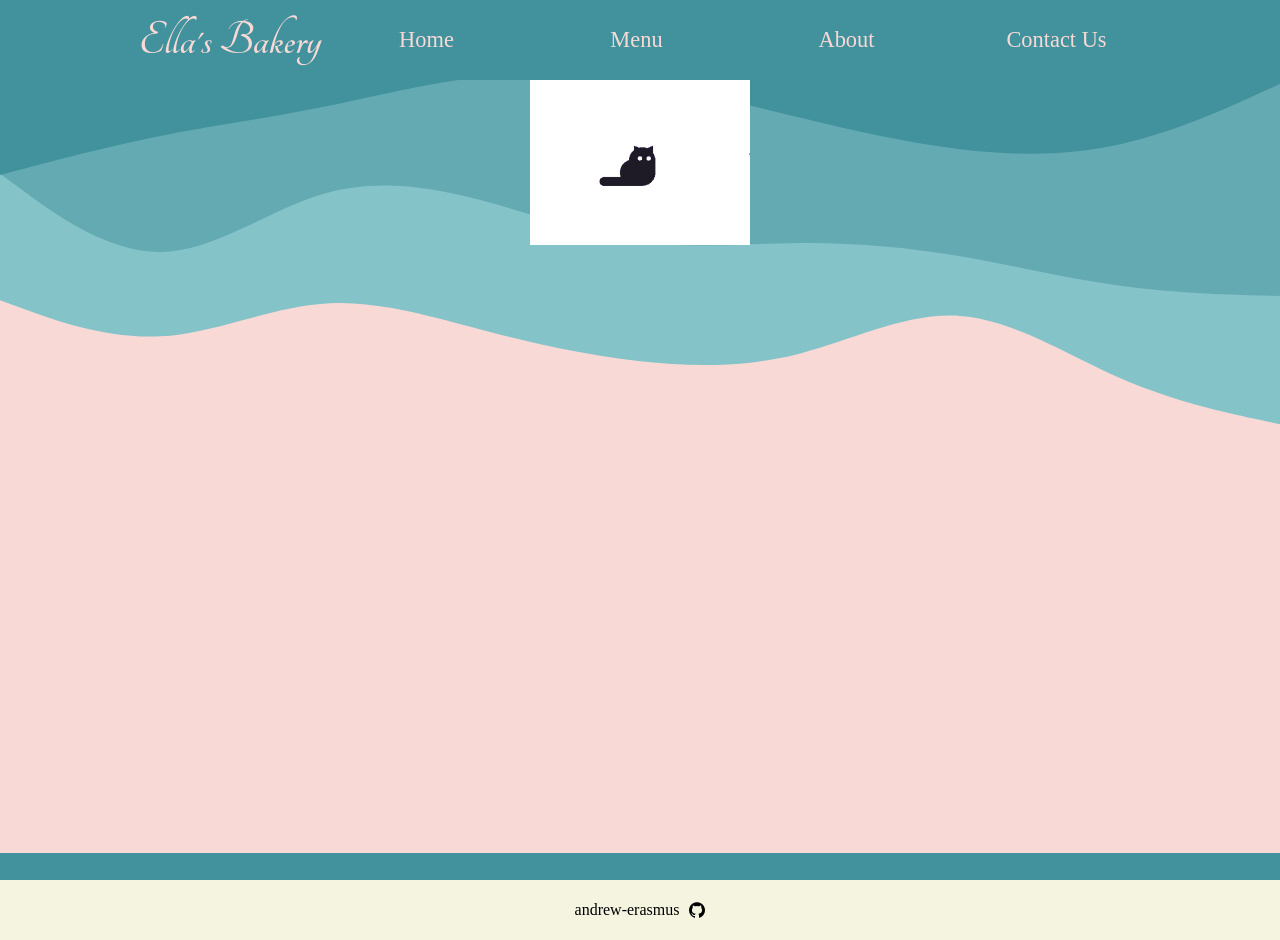
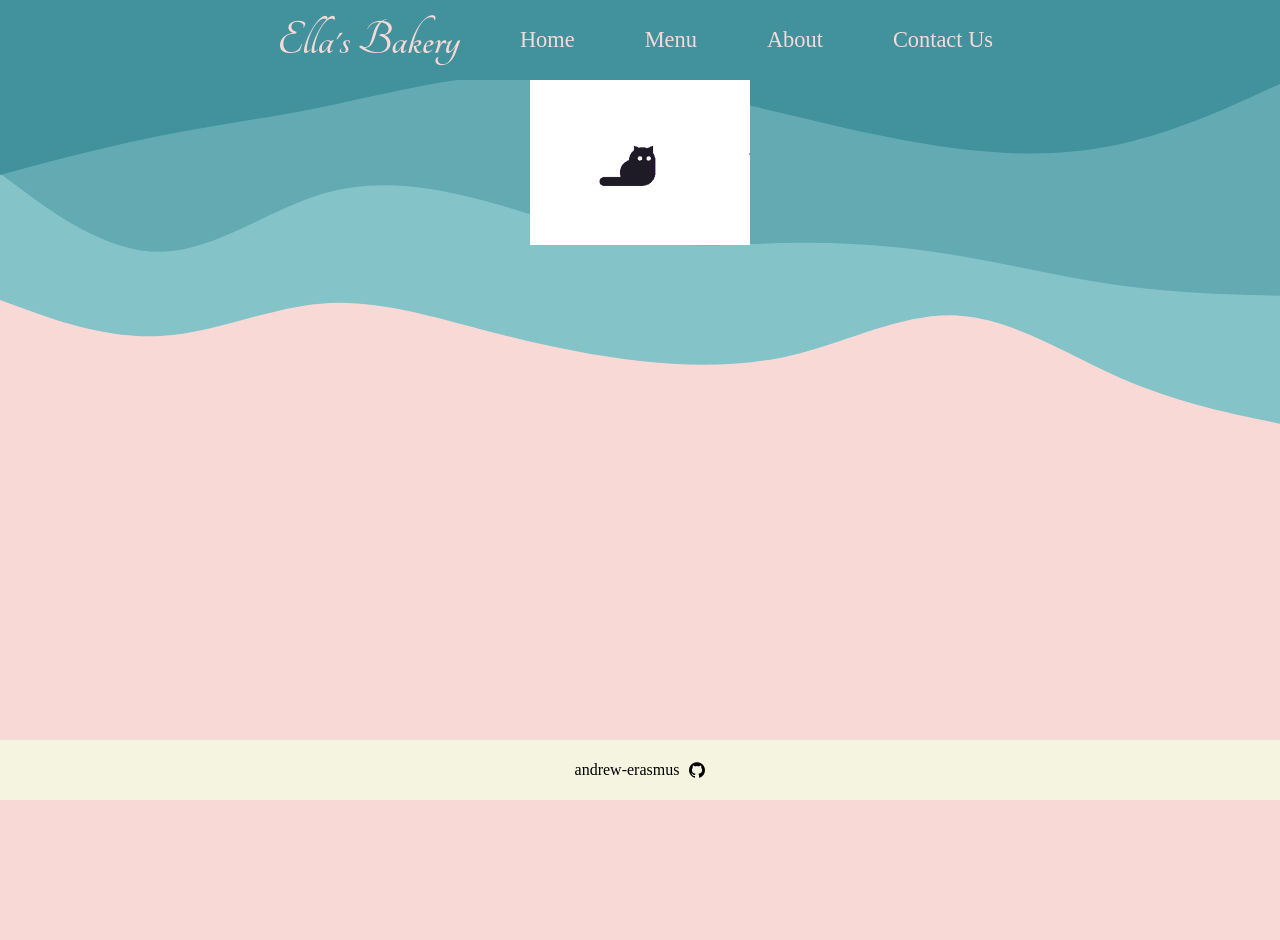
Before and after one commit to andrew-erasmus/restaurant-page, a website built with webpack: page src/menu.html in a window 1280 px wide. After the commit the page ends 800 px from the top, so only its background shows below. Built offline with nearby package versions, Linux system fonts and the light colour scheme; a web font is replaced by a local one.

Commit message:
Fix footer layout styling

```diff
--- a/src/menu.html
+++ b/src/menu.html
@@ -10,14 +10,33 @@
     <header>
         <h1 id="heading">Ella's Bakery</h1>
         <!-- change these so that on click populates the content div -->
-        <a href="./index.html"><nav>Home</nav></a>
-        <nav>Menu</nav>
-        <nav>About</nav>
-        <nav>Contact Us</nav>
+        <a href="./index.html"><svg width="20px" height="20px" viewBox="0 0 16 16" fill="none" xmlns="http://www.w3.org/2000/svg">
+            <path d="M1 6V15H6V11C6 9.89543 6.89543 9 8 9C9.10457 9 10 9.89543 10 11V15H15V6L8 0L1 6Z" fill="#f8d9d6"/>
+            </svg><nav id="home-nav">Home</nav></a>
+        <a href="./menu.html"><svg width="30px" height="30px" viewBox="0 0 24 24" fill="none" xmlns="http://www.w3.org/2000/svg">
+            <path d="M4 12H20M4 8H20M4 16H12" stroke="#f8d9d6" stroke-width="2" stroke-linecap="round" stroke-linejoin="round"/>
+            </svg><nav id="menu-nav">Menu</nav></a>
+        <a href="./index.html"><svg width="20px" height="20px" viewBox="0 0 512 512" version="1.1" xmlns="http://www.w3.org/2000/svg" xmlns:xlink="http://www.w3.org/1999/xlink">
+            <title>About</title>
+            <g id="Page-1" stroke="none" stroke-width="1" fill="none" fill-rule="evenodd">
+                <g id="about-white" fill="#f8d9d6" transform="translate(42.666667, 42.666667)">
+                    <path d="M213.333333,3.55271368e-14 C95.51296,3.55271368e-14 3.55271368e-14,95.51168 3.55271368e-14,213.333333 C3.55271368e-14,331.153707 95.51296,426.666667 213.333333,426.666667 C331.154987,426.666667 426.666667,331.153707 426.666667,213.333333 C426.666667,95.51168 331.154987,3.55271368e-14 213.333333,3.55271368e-14 Z M213.333333,384 C119.227947,384 42.6666667,307.43872 42.6666667,213.333333 C42.6666667,119.227947 119.227947,42.6666667 213.333333,42.6666667 C307.44,42.6666667 384,119.227947 384,213.333333 C384,307.43872 307.44,384 213.333333,384 Z M240.04672,128 C240.04672,143.46752 228.785067,154.666667 213.55008,154.666667 C197.698773,154.666667 186.713387,143.46752 186.713387,127.704107 C186.713387,112.5536 197.99616,101.333333 213.55008,101.333333 C228.785067,101.333333 240.04672,112.5536 240.04672,128 Z M192.04672,192 L234.713387,192 L234.713387,320 L192.04672,320 L192.04672,192 Z" id="Shape"></path>
+                </g>
+            </g>
+        </svg><nav id="about-nav">About</nav></a>
+        <a href="./index.html"><svg width="22px" height="20px" viewBox="0 0 24 24" xmlns="http://www.w3.org/2000/svg">
+            <defs>
+                <style>.cls-1{fill:none;stroke:#f8d9d6;stroke-linecap:round;stroke-linejoin:round;stroke-width:1.5px;}</style>
+            </defs>
+            <g id="ic-contact-phone-time">
+                <path class="cls-1" d="M15.67,22.42,18.06,20a2,2,0,0,0,0-2.83L16.7,15.84a2,2,0,0,0-2.83,0l-.9.9h0A16.49,16.49,0,0,1,7.32,11.1l0,0,.9-.9a2,2,0,0,0,0-2.83L6.87,6A2,2,0,0,0,4,6L1.65,8.4a1,1,0,0,0-.13,1.26h0A46.26,46.26,0,0,0,14.41,22.55h0A1,1,0,0,0,15.67,22.42Z"/>
+                <path class="cls-1" d="M8.06,3.1A9.5,9.5,0,0,1,21,15.81"/>
+                <polyline class="cls-1" points="13 5.68 13 11.28 17 11.28"/>
+            </g>
+            </svg><nav id="contact-nav">Contact Us</nav></a>
     </header>
     <div id="content">
-
-        <img class="easter-egg" src="./cat-yarn.gif" alt="">
+       <img class="easter-egg" src="./cat-yarn.gif" alt="">
     </div>
     <footer>
     <p><a href="https://github.com/andrew-erasmus">andrew-erasmus</a></p><img src="./github-logo.png" alt="">
--- a/src/styles.css
+++ b/src/styles.css
@@ -12,6 +12,9 @@ body{
     background-size: cover;
     background-attachment: fixed;
     height: 100vh;
+    display: flex;
+    flex-direction: column;
+    justify-content: space-between;
 }
 
 header{
@@ -24,19 +27,26 @@ header{
     width: 100%;
     z-index: 2;
     padding-right: 10px;
+    gap: 50px;
 }
+
+
 
 svg{
     display: none;
+}
+
+a{
+    display: flex;
+    align-items: center;
+    justify-content: center;
+    max-width: 200px;
 }
 
 nav{
     font-size: 1.4rem;
     padding:10px;
     border-radius: 10px;
-    margin-left: 20px;
-    margin-right: 20px;
-    width: 150px;
     text-align: center;
     color: #F8D9D6;
     display: flex;
@@ -60,9 +70,6 @@ h1{
 }
 
 h1#heading{
-    margin-left: 20px;
-    /* margin-right: auto; */
-    /* display: block; */
     flex-shrink: 0;
 }
 
@@ -72,7 +79,6 @@ h1#heading{
     align-items: center;
     flex-direction: column;
     justify-content: space-between;
-    height: 100vh;
 }
 
 #greeting-container{
@@ -103,7 +109,7 @@ h1#heading{
 }
 footer{
     background-color: #F4F4E1;
-    height: 60px;
+    min-height: 60px;
     width: 100%;
     display: flex;
     justify-content: center;
@@ -137,3 +143,19 @@ a{
     display: flex;
     flex-direction: column;
 }
+
+
+/* Mobile responsive scaling */
+@media only screen and (max-width: 768px) {
+    h1#heading{
+        display: none;
+    }
+
+    svg{
+        display: block;
+    }
+
+    #home-nav, #menu-nav, #about-nav, #contact-nav{
+        display: none;
+    }
+}
```
Also changed, not shown: src/index.html (+8 -8 lines).
